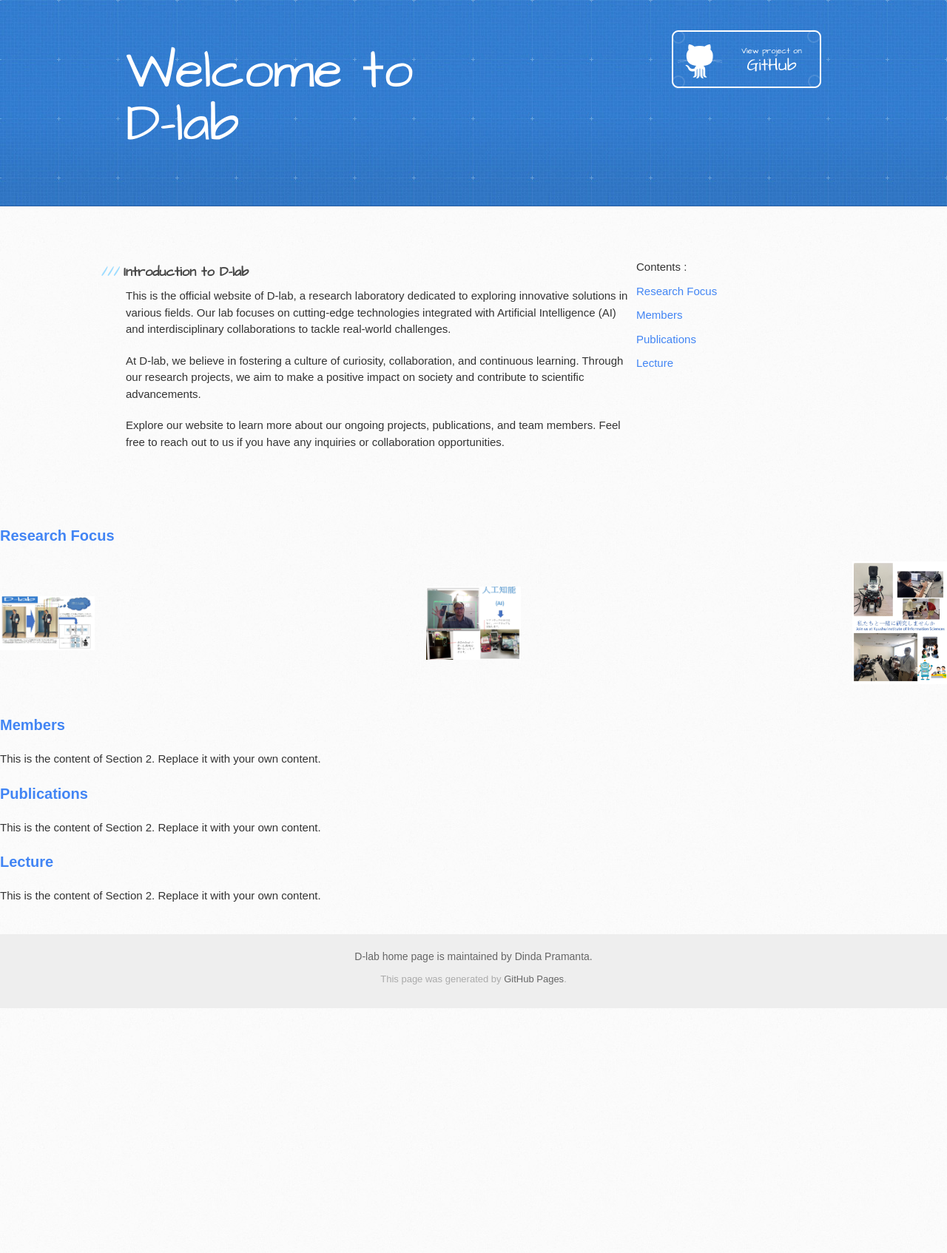
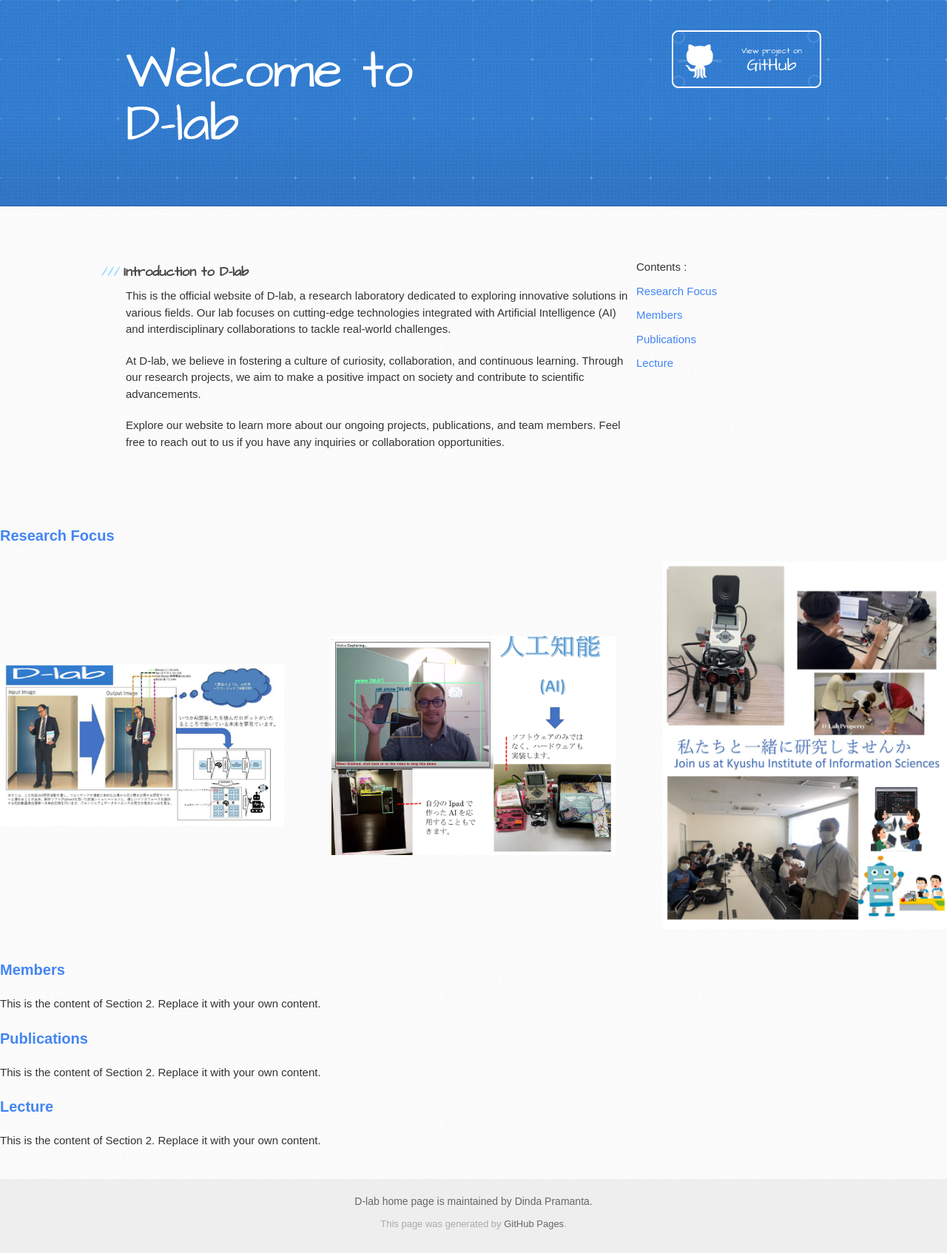
Before and after one commit to DindaPramanta/D-Lab.github.io, a Jekyll site: the page built from index.md, in a window 1280 px wide. Shown: the whole page at 74% size. Built offline with Jekyll 4.4.1, drawn with Linux system fonts in a browser that asks for light colours; the repository's description, which GitHub fills in, is left out; before the commit the page ends 1363 px from its top, so only the background shows below that.

Commit message:
Update style.scss

```diff
--- a/assets/css/style.scss
+++ b/assets/css/style.scss
@@ -10,7 +10,7 @@
 }
 
 .poster-image {
-  max-width: 10%;
+  max-width: 30%;
   height: auto;
   margin-bottom: 20px;
 }
```
